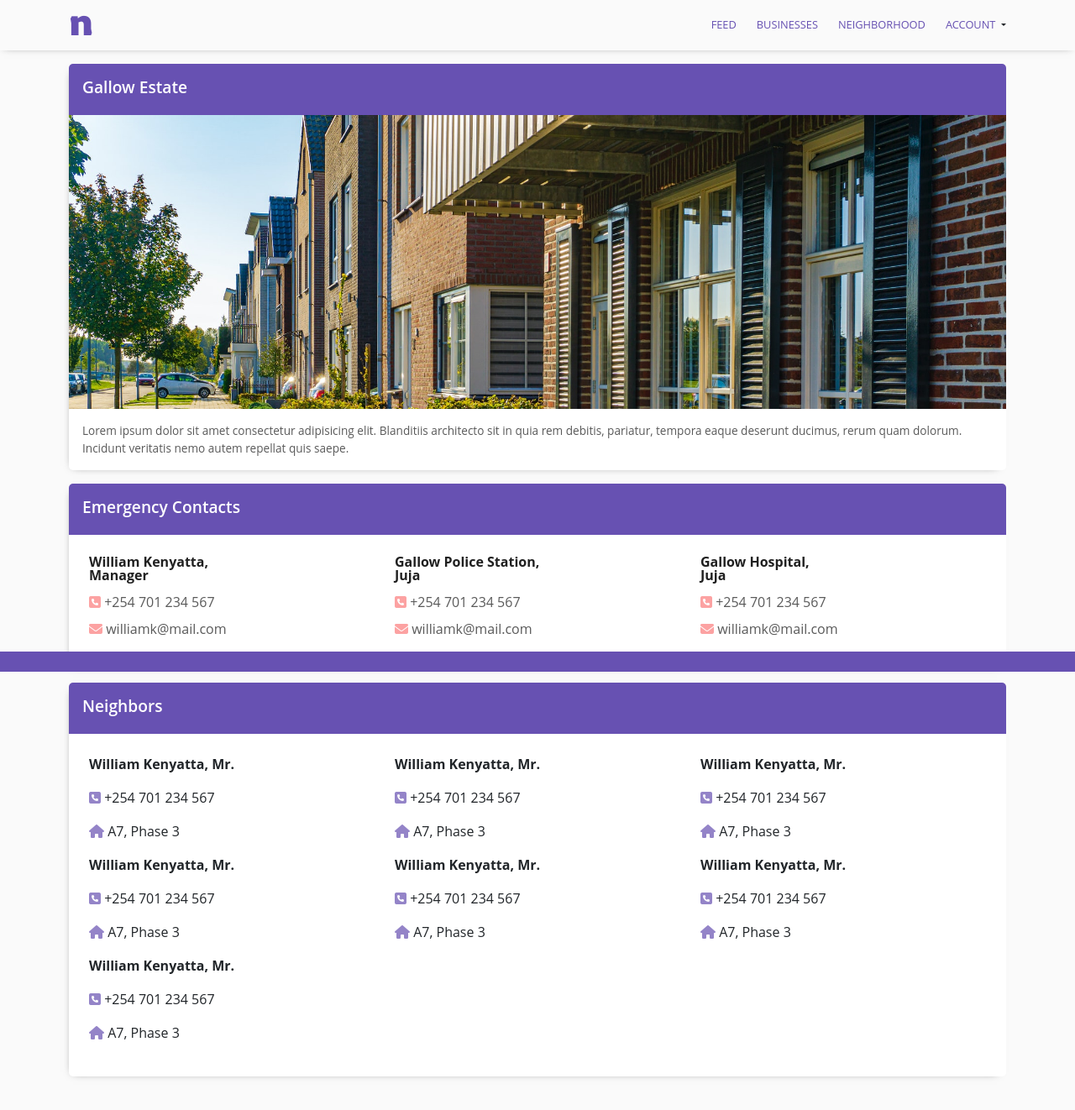
After one commit to peterken674/neighborhood, a Django app: page /neigborhood/ in a window 1280 px wide. The commit adds this page. Shown: the whole page at 84% size. Run offline with Django 3.2, Linux system fonts and the light colour scheme; some libraries are stand-ins or nearby versions.

Commit message:
Neighborhood UI complete.

```diff
--- a/neighborhood/templates/neighborhood/navbar.html
+++ b/neighborhood/templates/neighborhood/navbar.html
@@ -7,7 +7,7 @@
             <ul class="d-flex text-uppercase">
                 <li class="ms-4"><a href="{% url 'feed' %}">Feed</a></li>
                 <li class="ms-4"><a href="{% url 'businesses' %}">Businesses</a></li>
-                <li class="ms-4"><a href="#">Neighborhood</a></li>
+                <li class="ms-4"><a href="{% url 'neighborhood' %}">Neighborhood</a></li>
                 <li class="ms-4 dropdown-toggle" data-bs-toggle="dropdown" aria-expanded="false"><a href="#">Account</a>
                 </li>
                 <ul class="dropdown-menu p-3">
--- /dev/null
+++ b/neighborhood/templates/neighborhood/neighborhood.html
@@ -0,0 +1,87 @@
+{% extends 'neighborhood/base.html' %}
+{% load static %}
+{% load bootstrap5 %}
+
+
+{% block content %}
+<main class="container" id="neighborhood">
+    <div class="card mt-3">
+        <div class="neighborhoodHeader py-2 px-3">
+            <p>Gallow Estate</p>
+        </div>
+        <div id="neighborhoodCover">
+            <img src="{% static 'img/neighborhood1.jpg'%}" alt="Neighborhood Image" class="img-fluid">
+        </div>
+        <div id="neighborhoodText" class="m-3">Lorem ipsum dolor sit amet consectetur adipisicing elit. Blanditiis architecto sit in quia rem debitis, pariatur, tempora eaque deserunt ducimus, rerum quam dolorum. Incidunt veritatis nemo autem repellat quis saepe.</div>
+    </div>
+
+
+    <div class="card mt-3">
+        <div class="neighborhoodHeader py-2 px-3">
+            <p>Emergency Contacts</p>
+        </div>
+        <div id="neighborhoodContacts" class="row p-4">
+            <div class="col-4">
+                <p><strong>William Kenyatta, <br>Manager</strong></p>
+                <p><i class="fa fa-phone-square" aria-hidden="true"></i> +254 701 234 567</p>
+                <p><i class="fa fa-envelope" aria-hidden="true"></i> williamk@mail.com</p>
+            </div>
+            <div class="col-4">
+                <p><strong>Gallow Police Station, <br>Juja
+                    </strong></p>
+                <p><i class="fa fa-phone-square" aria-hidden="true"></i> +254 701 234 567</p>
+                <p><i class="fa fa-envelope" aria-hidden="true"></i> williamk@mail.com</p>
+            </div>
+            <div class="col-4">
+                <p><strong>Gallow Hospital, <br>Juja</strong></p>
+                <p><i class="fa fa-phone-square" aria-hidden="true"></i> +254 701 234 567</p>
+                <p><i class="fa fa-envelope" aria-hidden="true"></i> williamk@mail.com</p>
+            </div>
+        </div>
+    </div>
+
+    <div class="card my-3">
+        <div class="neighborhoodHeader py-2 px-3">
+            <p>Neighbors</p>
+        </div>
+        <div id="neighbors" class="row p-4">
+            <div class="col-4">
+                <p><strong>William Kenyatta, Mr. </strong></p>
+                <p><i class="fa fa-phone-square" aria-hidden="true"></i> +254 701 234 567</p>
+                <p><i class="fa fa-home" aria-hidden="true"></i> A7, Phase 3</p>
+            </div>
+            <div class="col-4">
+                <p><strong>William Kenyatta, Mr. </strong></p>
+                <p><i class="fa fa-phone-square" aria-hidden="true"></i> +254 701 234 567</p>
+                <p><i class="fa fa-home" aria-hidden="true"></i> A7, Phase 3</p>
+            </div>
+            <div class="col-4">
+                <p><strong>William Kenyatta, Mr. </strong></p>
+                <p><i class="fa fa-phone-square" aria-hidden="true"></i> +254 701 234 567</p>
+                <p><i class="fa fa-home" aria-hidden="true"></i> A7, Phase 3</p>
+            </div>
+            <div class="col-4">
+                <p><strong>William Kenyatta, Mr. </strong></p>
+                <p><i class="fa fa-phone-square" aria-hidden="true"></i> +254 701 234 567</p>
+                <p><i class="fa fa-home" aria-hidden="true"></i> A7, Phase 3</p>
+            </div>
+            <div class="col-4">
+                <p><strong>William Kenyatta, Mr. </strong></p>
+                <p><i class="fa fa-phone-square" aria-hidden="true"></i> +254 701 234 567</p>
+                <p><i class="fa fa-home" aria-hidden="true"></i> A7, Phase 3</p>
+            </div>
+            <div class="col-4">
+                <p><strong>William Kenyatta, Mr. </strong></p>
+                <p><i class="fa fa-phone-square" aria-hidden="true"></i> +254 701 234 567</p>
+                <p><i class="fa fa-home" aria-hidden="true"></i> A7, Phase 3</p>
+            </div>
+            <div class="col-4">
+                <p><strong>William Kenyatta, Mr. </strong></p>
+                <p><i class="fa fa-phone-square" aria-hidden="true"></i> +254 701 234 567</p>
+                <p><i class="fa fa-home" aria-hidden="true"></i> A7, Phase 3</p>
+            </div>
+
+        </div>
+    </div>
+</main>
+{%endblock%}
--- a/neighborhood/urls.py
+++ b/neighborhood/urls.py
@@ -5,4 +5,5 @@ urlpatterns =[
     path('', views.index, name='index'),
     path('feed/', views.feed, name='feed'),
     path('businesses/', views.businesses, name='businesses'),
+    path('neigborhood/', views.neighborhood, name='neighborhood'),
 ]
--- a/neighborhood/views.py
+++ b/neighborhood/views.py
@@ -22,3 +22,12 @@ def businesses(request):
     }
 
     return render(request, 'neighborhood/businesses.html', context)
+
+def neighborhood(request):
+
+    title = 'Neighborhood'
+    context = {
+        'title': title,
+    }
+
+    return render(request, 'neighborhood/neighborhood.html', context)
--- a/static/css/style.css
+++ b/static/css/style.css
@@ -148,13 +148,14 @@ main .descriptions #info .descText {
 footer {
   position: fixed;
   width: 100%;
-  height: 5vh;
+  height: 3vh;
   background-color: #6751B2;
   bottom: 0;
 }
 
 .nav_wrapper {
   position: fixed;
+  z-index: 1000;
   width: 100%;
   background-color: #FAFAFA;
   height: 60px;
@@ -191,7 +192,8 @@ footer {
   text-transform: capitalize;
 }
 
-#feed #neighborhoodName, #bs #neighborhoodName {
+#feed #neighborhoodName,
+#bs #neighborhoodName {
   background-color: #6751B2;
   color: #FFFFFF;
   font-size: 1.2 rem;
@@ -199,7 +201,8 @@ footer {
   z-index: -10;
 }
 
-#feed #newPostBtn, #bs #newPostBtn {
+#feed #newPostBtn,
+#bs #newPostBtn {
   background-color: #FFFFFF;
   border: none;
   color: #6751B2;
@@ -208,56 +211,67 @@ footer {
   padding: 10px;
 }
 
-#feed #newPostBtn:hover, #bs #newPostBtn:hover {
+#feed #newPostBtn:hover,
+#bs #newPostBtn:hover {
   -webkit-box-shadow: -3px 3px 10px -8px #5a5a5a;
           box-shadow: -3px 3px 10px -8px #5a5a5a;
 }
 
-#feed #newPostBtn i, #bs #newPostBtn i {
+#feed #newPostBtn i,
+#bs #newPostBtn i {
   color: #6751B2;
   background-color: #6751b226;
   border-radius: 2px;
   padding: 5px;
 }
 
-#feed #posts .post .post-title, #bs #posts .post .post-title {
+#feed #posts .post .post-title,
+#bs #posts .post .post-title {
   color: #202020;
 }
 
-#feed #posts .post .post-title i, #bs #posts .post .post-title i {
+#feed #posts .post .post-title i,
+#bs #posts .post .post-title i {
   color: #FCD8A2;
   background-color: #FCD8A226;
   padding: 5px;
   border-radius: 2px;
 }
 
-#feed #posts .post .post-content, #bs #posts .post .post-content {
+#feed #posts .post .post-content,
+#bs #posts .post .post-content {
   font-size: .85rem;
   color: #5a5a5a;
 }
 
-#feed #posts .post .post-footer, #bs #posts .post .post-footer {
+#feed #posts .post .post-footer,
+#bs #posts .post .post-footer {
   font-size: .75rem;
   font-style: italic;
   font-weight: 600;
 }
 
-#feed #posts .post .post-footer .post-user .profile-pic, #bs #posts .post .post-footer .post-user .profile-pic {
+#feed #posts .post .post-footer .post-user .profile-pic,
+#bs #posts .post .post-footer .post-user .profile-pic {
   height: 25px;
   width: 25px;
   overflow: hidden;
   border-radius: 5px;
 }
 
-#feed #posts .post .post-footer .post-user .profile-pic img, #bs #posts .post .post-footer .post-user .profile-pic img {
+#feed #posts .post .post-footer .post-user .profile-pic img,
+#bs #posts .post .post-footer .post-user .profile-pic img {
   width: 100%;
   -o-object-fit: cover;
      object-fit: cover;
 }
 
+#businesses > div {
+  max-height: 150px;
+}
+
 #businesses .business-image {
   width: 20%;
-  min-height: 100%;
 }
 
 #businesses .business-image img {
@@ -274,4 +288,59 @@ footer {
 #businesses .business-text i {
   color: #6751B2;
 }
+
+#neighborhood {
+  margin-bottom: 5vh;
+}
+
+#neighborhood .card .neighborhoodHeader {
+  background-color: #6751B2;
+  margin-top: 0;
+}
+
+#neighborhood .card .neighborhoodHeader p {
+  color: white;
+  font-weight: 600;
+  font-size: 1.2rem;
+  line-height: 1;
+  margin-top: 10px;
+}
+
+#neighborhood .card #neighborhoodCover {
+  height: 350px;
+  overflow: hidden;
+}
+
+#neighborhood .card #neighborhoodCover img {
+  -o-object-fit: contain;
+     object-fit: contain;
+  -o-object-position: top !important;
+     object-position: top !important;
+}
+
+#neighborhood .card #neighborhoodText {
+  font-size: .85rem;
+  color: #5a5a5a;
+}
+
+#neighborhood .card #neighborhoodContacts {
+  color: #5a5a5a;
+  line-height: 1;
+}
+
+#neighborhood .card #neighborhoodContacts strong {
+  color: #202020;
+}
+
+#neighborhood .card #neighborhoodContacts i {
+  color: #FCA2A2 !important;
+}
+
+#neighborhood .card #neighbors i {
+  font-size: 1rem;
+  color: #6751B2;
+  border-radius: 5px;
+  max-width: 20px;
+  opacity: .7;
+}
 /*# sourceMappingURL=style.css.map */
--- a/static/css/style.scss
+++ b/static/css/style.scss
@@ -23,7 +23,7 @@ $borderRadius: 5px;
 // Box shadow
 $boxShadow: -3px 3px 10px -8px $grey;
 
-*{
+* {
     margin: 0;
     padding: 0;
     box-sizing: border-box;
@@ -31,25 +31,31 @@ $boxShadow: -3px 3px 10px -8px $grey;
         sans-serif;
     transition: 300ms;
 }
-html{
+
+html {
     font-size: 16px;
 }
-body{
+
+body {
     width: 100%;
     overflow-x: hidden;
     background-color: $offWhite;
 }
-a{
+
+a {
     color: $mainColor;
     text-decoration: none;
 }
-li{
+
+li {
     list-style: none;
 }
-main{
+
+main {
     padding-top: 60px !important;
 }
-.card{
+
+.card {
     border-radius: $borderRadius;
     box-shadow: $boxShadow;
     overflow: hidden;
@@ -57,9 +63,10 @@ main{
 }
 
 // Index
-main{
+main {
     width: 100%;
-    header{
+
+    header {
         background-image: url('../img/bg.jpg');
         background-blend-mode: darken;
         background-position: center;
@@ -69,7 +76,8 @@ main{
         height: 55vh;
         width: 100%;
         color: $white;
-        #headerContent{
+
+        #headerContent {
             display: flex;
             flex-direction: column;
             justify-content: center;
@@ -77,27 +85,33 @@ main{
             height: 100%;
             width: 100%;
             padding: $padding;
-            .container>*{
+
+            .container>* {
                 margin-top: 2rem;
                 margin-bottom: 2rem;
             }
-            #headerHeading{
+
+            #headerHeading {
                 color: $offWhite;
                 font-family: 'Rowdies', serif;
                 font-size: 5rem;
             }
-            #headerCTA{
+
+            #headerCTA {
                 text-transform: uppercase;
-                #signUpButton{
+
+                #signUpButton {
                     border-radius: $borderRadius;
                     background-color: $accentColor;
                     border: 1px solid $accentColor;
                 }
-                #signInButton{
+
+                #signInButton {
                     border-radius: $borderRadius;
                     color: $accentColor;
                     border: 1px solid $accentColor;
-                    &:hover{
+
+                    &:hover {
                         background-color: $accentColor;
                         color: white;
                     }
@@ -106,25 +120,31 @@ main{
         }
 
     }
-        .descriptions{
+
+    .descriptions {
         text-align: center;
+
         #updates,
         #businesses,
-            #info{
+        #info {
             padding: $padding;
-                .descHeading{
+
+            .descHeading {
                 font-weight: 700;
                 color: $mainColor;
                 text-transform: uppercase;
             }
-                .descIcon{
+
+            .descIcon {
                 font-size: 4rem;
-                    i{
+
+                i {
                     color: $grey;
                     opacity: .5;
                 }
             }
-                .descText{
+
+            .descText {
                 font-size: .8rem;
                 color: $grey;
                 text-align: justify;
@@ -135,25 +155,29 @@ main{
 }
 
 
-footer{
+footer {
     position: fixed;
     width: 100%;
-    height: 5vh;
+    height: 3vh;
     background-color: $mainColor;
     bottom: 0;
 }
 
-.nav_wrapper{
+.nav_wrapper {
     position: fixed;
+    z-index: 1000;
     width: 100%;
     background-color: $offWhite;
     height: 60px;
     box-shadow: 0 0 10px -5px $grey;
-    .container{
+
+    .container {
         height: 100%;
-        .nav-section-left{
+
+        .nav-section-left {
             height: 100%;
-            .brand_logo{
+
+            .brand_logo {
                 font-family: 'Rowdies', serif;
                 color: $mainColor;
                 font-size: 3rem;
@@ -161,27 +185,32 @@ footer{
                 cursor: pointer;
             }
         }
-        .nav-section-right{
+
+        .nav-section-right {
             height: 100%;
-            ul{
+
+            ul {
                 margin-top: 1rem;
                 font-size: .8rem;
             }
-            .dropdown-menu{
+
+            .dropdown-menu {
                 text-transform: capitalize;
             }
         }
     }
 }
 
-#feed, #bs{
-    #neighborhoodName{
+#feed,
+#bs {
+    #neighborhoodName {
         background-color: $mainColor;
         color: $white;
         font-size: 1.2 rem;
         font-weight: 700;
         z-index: -10;
     }
+
     #newPostBtn {
         background-color: $white;
         border: none;
@@ -189,10 +218,12 @@ footer{
         text-transform: uppercase;
         border-radius: $borderRadius;
         padding: 10px;
-        &:hover{
+
+        &:hover {
             box-shadow: $boxShadow;
         }
-        i{
+
+        i {
             color: $mainColor;
             background-color: $bgMainColor;
             border-radius: 2px;
@@ -200,32 +231,38 @@ footer{
         }
 
     }
-    #posts{
-        .post{
-            .post-title{
+
+    #posts {
+        .post {
+            .post-title {
                 color: $black;
-                i{
+
+                i {
                     color: $alert;
                     background-color: $bgAlert;
                     padding: 5px;
                     border-radius: 2px;
                 }
             }
-            .post-content{
+
+            .post-content {
                 font-size: .85rem;
                 color: $grey;
             }
-            .post-footer{
+
+            .post-footer {
                 font-size: .75rem;
                 font-style: italic;
                 font-weight: 600;
-                .post-user{
-                    .profile-pic{
+
+                .post-user {
+                    .profile-pic {
                         height: 25px;
                         width: 25px;
                         overflow: hidden;
                         border-radius: $borderRadius;
-                        img{
+
+                        img {
                             width: 100%;
                             object-fit: cover;
                         }
@@ -236,20 +273,77 @@ footer{
     }
 }
 
-#businesses{
-    .business-image{
+#businesses {
+    &>div{
+        max-height: 150px;
+    }
+    .business-image {
         width: 20%;
-        min-height: 100%;
-        img{
+
+        img {
             width: 100%;
             object-fit: cover;
         }
     }
-    .business-text{
+
+    .business-text {
         color: $grey;
         font-size: .85rem;
-        i{
+
+        i {
             color: $mainColor;
         }
     }
 }
+
+#neighborhood {
+    margin-bottom: 5vh;
+    .card {
+        .neighborhoodHeader {
+            background-color: $mainColor;
+            margin-top: 0;
+            p {
+                color: white;
+                font-weight: 600;
+                font-size: 1.2rem;
+                line-height: 1;
+                margin-top: 10px;
+            }
+        }
+
+        #neighborhoodCover {
+            height: 350px;
+            overflow: hidden;
+
+            img {
+                object-fit: contain;
+                object-position: top !important;
+            }
+        }
+
+        #neighborhoodText{
+            font-size: .85rem;
+            color: $grey;
+        }
+
+        #neighborhoodContacts {
+            color: $grey;
+            line-height: 1;
+            strong{
+                color: $black;
+            }
+            i{
+                color: $danger !important;
+            }
+        }
+        #neighbors{
+            i{
+                font-size: 1rem;
+                color: $mainColor;
+                border-radius: $borderRadius;
+                max-width: 20px;
+                opacity: .7;
+            }
+        }
+    }
+}
```
Also changed, not shown: static/img/neighborhood1.jpg (added), 1 other file. Lines whose indentation alone changed are shown as unchanged.
